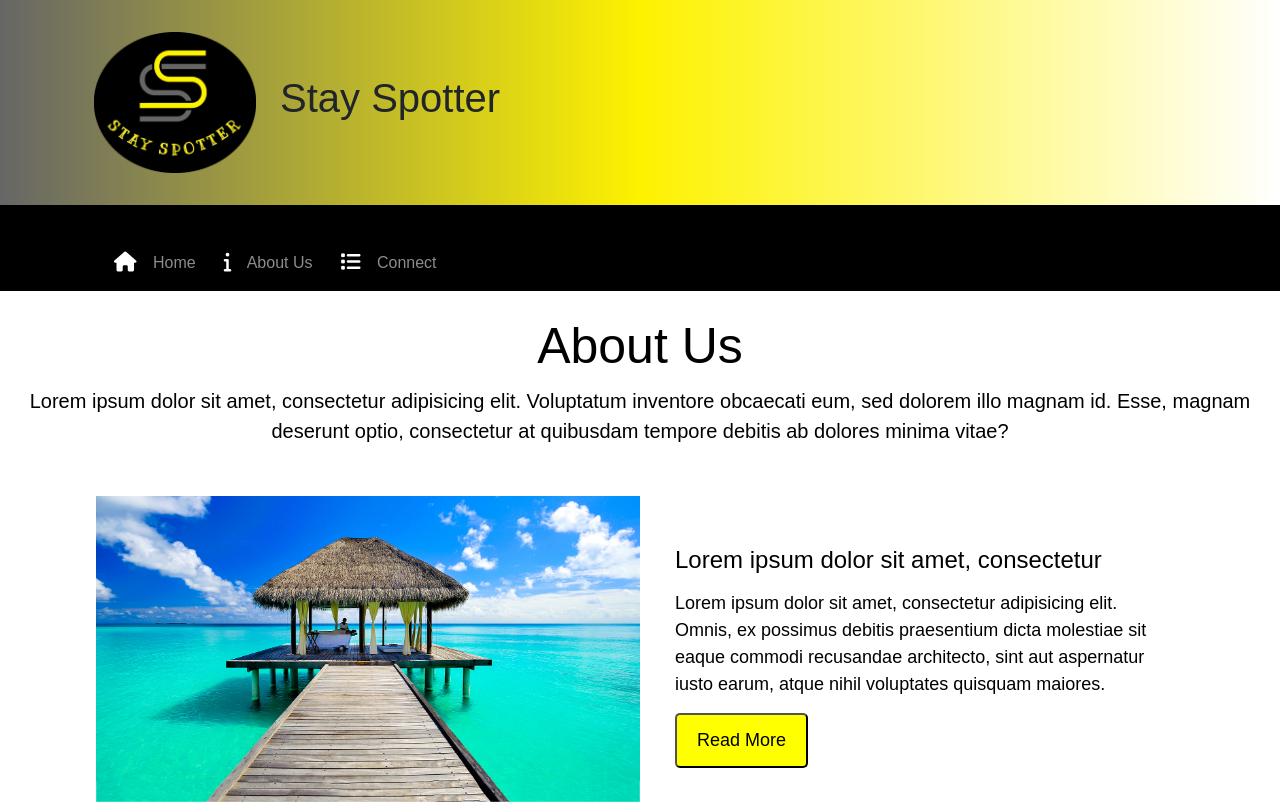
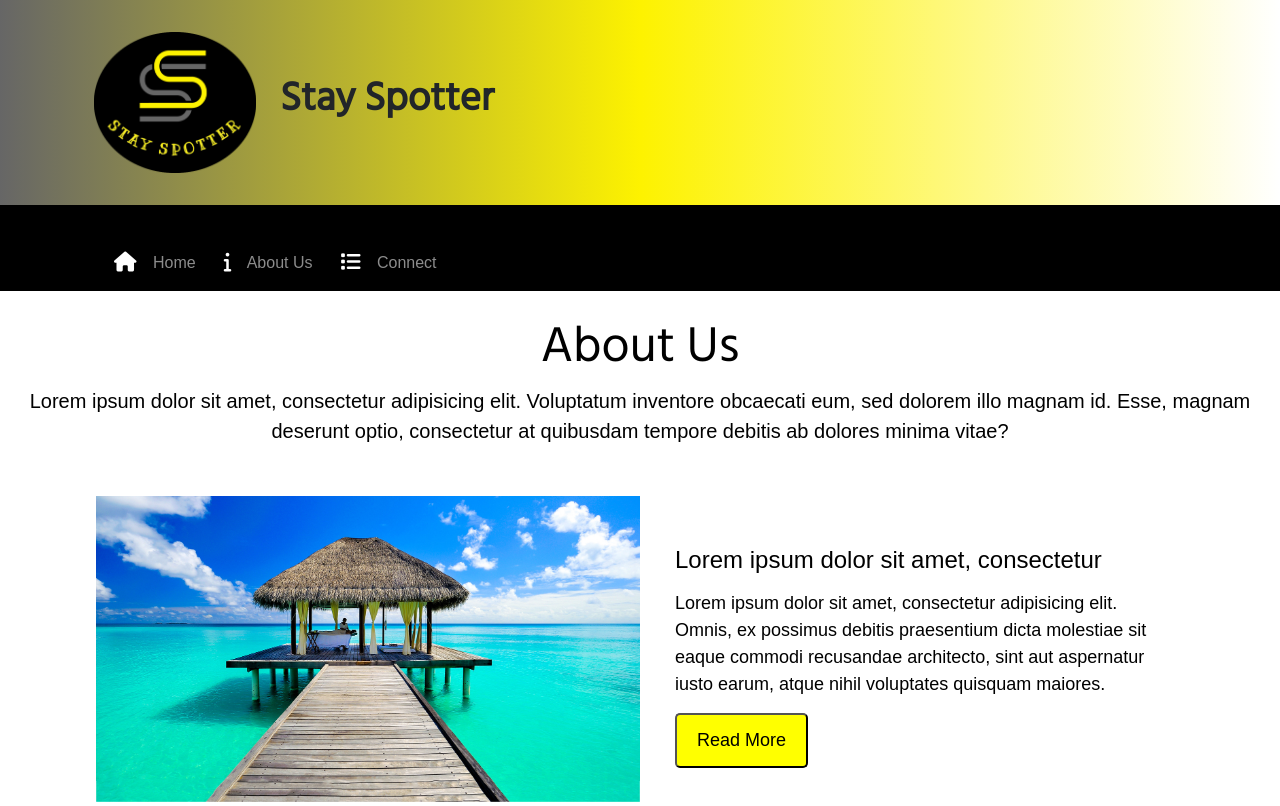
Before and after one commit to wntrch/Real-estate-project, a website: page aboutus.html in a window 1280 px wide. Shown: the top 806 px of the page. Drawn offline with nearby package versions, Linux system fonts and the light colour scheme.

Commit message:
Update header with correct and consistent styling across 3 pages

```diff
--- a/aboutus.html
+++ b/aboutus.html
@@ -6,9 +6,8 @@
 	<meta name="viewport" content="width=device-width, initial-scale=1.0">
 
 
-	<!-- <link rel="stylesheet" type="text/css" href="/styles/styles.css" /> -->
-		<link rel="stylesheet" href="/styles/styles_copy.css" />
-		<link rel="stylesheet" href="node_modules/bootstrap/dist/css/bootstrap.min.css" />
+	<link rel="stylesheet" href="/styles/styles_copy.css" />
+	<link rel="stylesheet" href="node_modules/bootstrap/dist/css/bootstrap.min.css" />
 
 
   <!--Bootstrap 5 css-->
@@ -17,9 +16,9 @@
   <!-- <link rel="stylesheet" href="https://cdn.jsdelivr.net/npm/bootstrap-icons@1.10.3/font/bootstrap-icons.css"> -->
 
   	<!--Fonts-->
-	<!-- <link rel="preconnect" href="https://fonts.googleapis.com">
+	<link rel="preconnect" href="https://fonts.googleapis.com">
 	<link rel="preconnect" href="https://fonts.gstatic.com" crossorigin>
-	<link href="https://fonts.googleapis.com/css2?family=Hind+Siliguri&display=swap" rel="stylesheet"> -->
+	<link href="https://fonts.googleapis.com/css2?family=Hind+Siliguri&display=swap" rel="stylesheet">
 
 	<title>About Us</title>
 </head>
@@ -31,7 +30,7 @@
 					<img src="images/logo.png" alt="logo" id="logo"/></a>
 				</div>
 				<div class="col col-sm-6 col-md-6 align-self-center">
-					<h1>Stay Spotter</h1>
+					<h1 style="font-weight: 800;">Stay Spotter</h1>
 				</div>
 			</div>
 		</div>
--- a/styles/styles_copy.css
+++ b/styles/styles_copy.css
@@ -10,6 +10,7 @@ header {
     padding: 2rem 1rem; /* top and bottom/right and left // 2rem = 32px */
     margin: 0;
     background-image: linear-gradient(to right, #666666, #FDF200, #FFF);
+    font-weight: 800;
 }
 
 footer {
@@ -183,7 +184,8 @@ a:hover {
 }
 
 body {
-    font-family: "Open Sans", sans-serif; }
+    font-family: "Open Sans", sans-serif;
+}
 
 #logo {
     width: 100%;
@@ -230,6 +232,7 @@ border-color: rgba(166, 166, 31, 0.615)!important;
     color: black;
     margin-bottom: 10px;
 }
+
 .heading p {
     font-size: 20px;
     color: black;
```
Also changed, not shown: contactus.html (+1 -2 lines).
